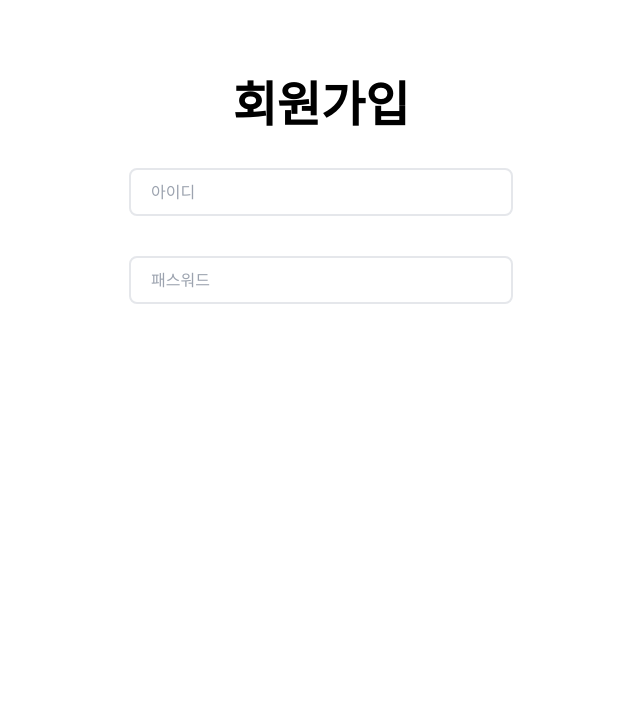
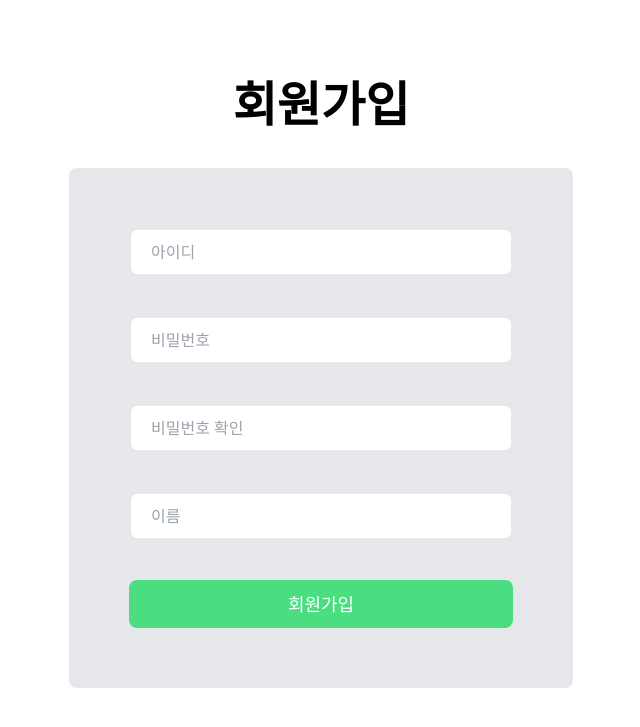
Before and after one commit to won9230/jungleknife, a Python web app: template templates/join.html in a window 1280 px wide. Shown: the top 727 px of the page, without its empty margins (319-959 px from the left). Run offline with Jinja, Linux system fonts and the light colour scheme; the template is opened without the code that fills it, so the values that code supplies are empty; style sheets or scripts are compiled from the project's sources.

Commit message:
login.html, join.html complete

```diff
--- a/templates/join.html
+++ b/templates/join.html
@@ -13,8 +13,20 @@
             <div class ="flex justify-center items-center">
                 <h1 class = "text-5xl font-bold">회원가입</h1>
             </div>
-            <input class="border-2  w-96 h-12 p-5 m-10 block outline-none rounded-lg" type ="id"placeholder="아이디">
-            <input class="border-2  w-96 h-12 p-5 m-10 mt-0 block outline-none rounded-lg" type ="id"placeholder="패스워드">
+            <form>
+                <div class = "bg-gray-200 rounded-lg p-5 mt-10">
+
+                    <input class="border-2  w-96 h-12 p-5 m-10 block outline-none rounded-lg" type ="id"placeholder="아이디">
+                    <input class="border-2  w-96 h-12 p-5 m-10 mt-0 block outline-none rounded-lg" type ="password"placeholder="비밀번호">
+                    <input class="border-2  w-96 h-12 p-5 m-10 mt-0 block outline-none rounded-lg" type ="password"placeholder="비밀번호 확인">
+                    <input class="border-2  w-96 h-12 p-5 m-10 mt-0 block outline-none rounded-lg" type ="name"placeholder="이름">
+
+                    <button class="w-96 h-12 bg-green-400 text-white m-10 mt-0 text-lg rounded-lg focus:outline-none hover:opacity-80">회원가입
+                    </button>
+                </div>
+            </form>
+
+
         </div>
     </div>
 </body>
--- a/templates/login.html
+++ b/templates/login.html
@@ -18,7 +18,7 @@
             <div class= "flex flex-col mt-5 px-5 rounded-lg bg-gray-200">
 
                 <input class="border-2 m-10 w-96 h-12 p-5 block outline-none rounded-lg" type ="id"placeholder="아이디">
-                <input class="border-2 m-10 mt-0 w-96 h-12 p-5 block outline-none rounded-lg" type ="password"placeholder="패스워드">
+                <input class="border-2 m-10 mt-0 w-96 h-12 p-5 block outline-none rounded-lg" type ="password"placeholder="비밀번호">
 
                 <button class="w-96 h-12 bg-green-400 text-white m-10 mt-0 text-lg rounded-lg focus:outline-none hover:opacity-80">로그인
                 </button>
```
